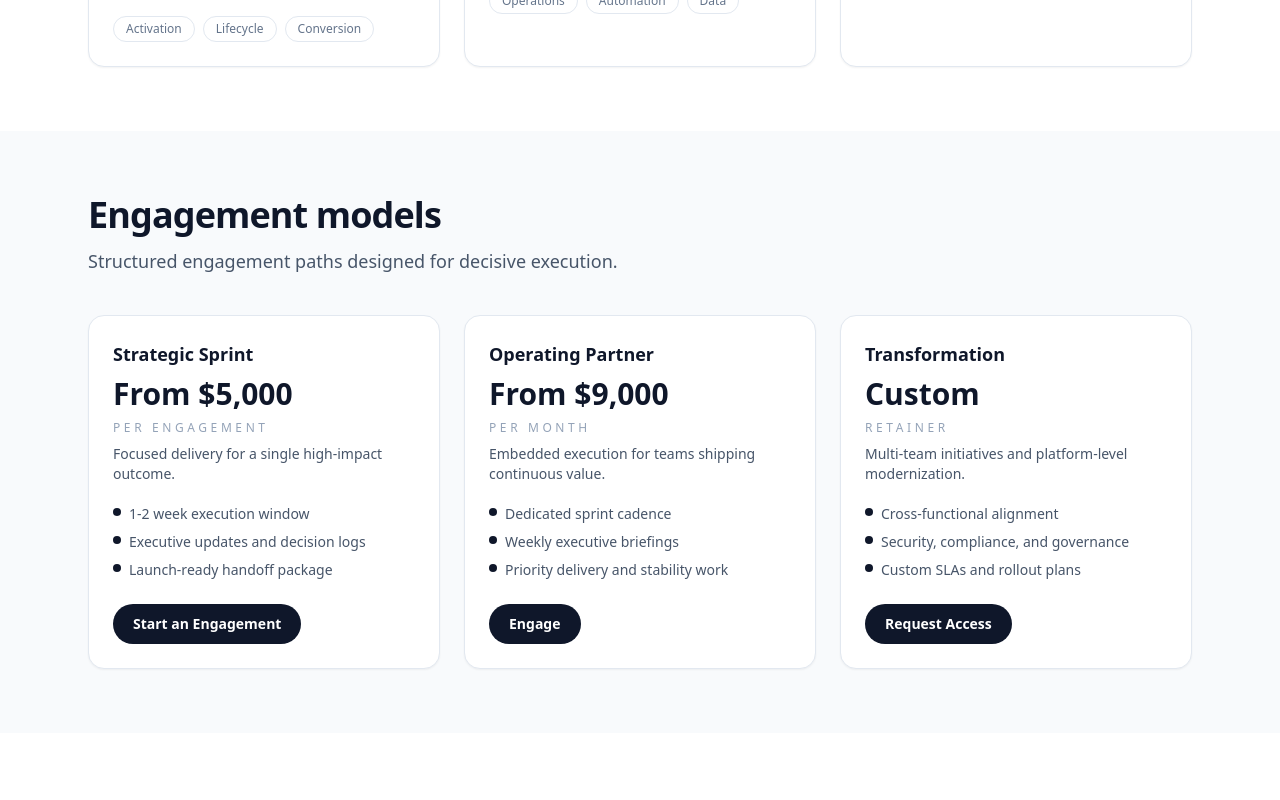
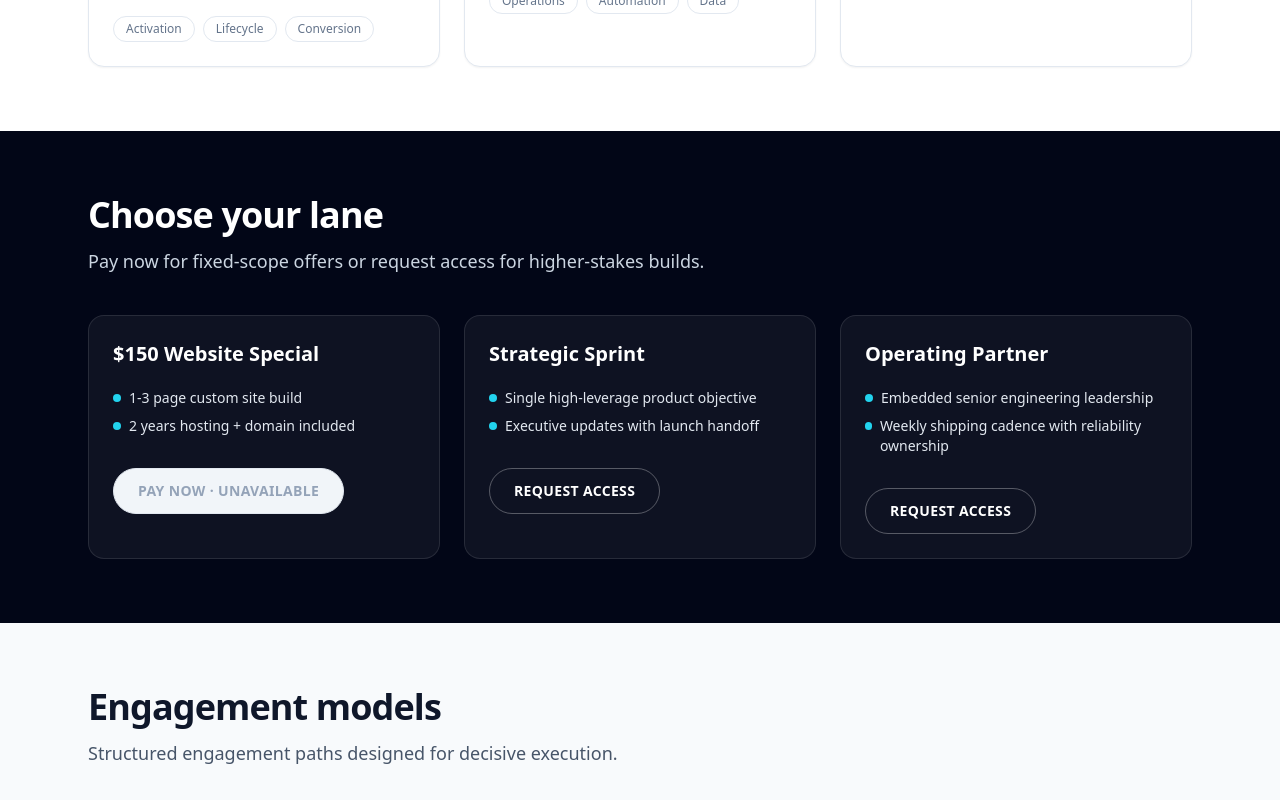
Before and after one commit to FeeTheDeveloper/ftd_thegoat-site, a Next.js app: page / in a window 1280 px wide. Shown: the part 2280-3080 px from the top of the page. Built offline with nearby package versions, Linux system fonts and the light colour scheme.

Commit message:
Add Square payment-link CTAs and new offers conversion flow

```diff
--- a/app/page.tsx
+++ b/app/page.tsx
@@ -3,6 +3,7 @@ import { FaqSection } from '../components/FaqSection';
 import { Footer } from '../components/Footer';
 import { HeroSection } from '../components/HeroSection';
 import { LaunchSplash } from '../components/LaunchSplash';
+import { OffersSection } from '../components/OffersSection';
 import { PortfolioSection } from '../components/PortfolioSection';
 import { PricingSection } from '../components/PricingSection';
 import { ProcessSection } from '../components/ProcessSection';
@@ -22,6 +23,10 @@ export default function HomePage() {
         <ServicesSection content={siteContent.services} />
         <ProcessSection content={siteContent.process} />
         <PortfolioSection content={siteContent.portfolio} />
+        <OffersSection
+          content={siteContent.offers}
+          specialOffer={siteContent.specialOffer}
+        />
         <PricingSection content={siteContent.pricing} />
         <FaqSection content={siteContent.faq} />
         <ContactSection
--- a/app/special/page.tsx
+++ b/app/special/page.tsx
@@ -2,6 +2,7 @@ import { Metadata } from 'next';
 import { siteContent } from '../../lib/content';
 import { Footer } from '../../components/Footer';
 import { LaunchSplash } from '../../components/LaunchSplash';
+import { PayNowButton } from '../../components/PayNowButton';
 import { SpecialOfferSection } from '../../components/SpecialOfferSection';
 import { StickyHeader } from '../../components/StickyHeader';
 
@@ -19,7 +20,6 @@ export default function SpecialPage() {
       <LaunchSplash />
       <StickyHeader content={siteContent.site} />
       <main>
-        {/* Hero Section */}
         <section className="bg-gradient-to-br from-slate-900 to-slate-800 py-24 text-white">
           <div className="mx-auto max-w-4xl px-6 text-center">
             <p className="mb-4 text-sm font-semibold uppercase tracking-wide text-amber-400">
@@ -34,19 +34,43 @@ export default function SpecialPage() {
           </div>
         </section>
 
-        {/* What's Included */}
         <SpecialOfferSection content={specialOffer} />
 
-        {/* CTA Section */}
-        <section className="bg-slate-100 py-20 px-6">
-          <div className="mx-auto max-w-2xl text-center">
-            <h2 className="mb-4 text-3xl font-bold text-slate-900">
-              Ready to Get Started?
-            </h2>
-            <p className="mb-8 text-slate-600">
-              This special offer is available for a limited time. Secure your
-              spot today.
+        <section className="bg-slate-100 px-6 py-20">
+          <div className="mx-auto max-w-2xl rounded-2xl border border-slate-200 bg-white p-10 text-center shadow-sm">
+            <h2 className="text-3xl font-bold text-slate-900">Pay &amp; Lock Your Spot</h2>
+            <p className="mt-4 text-slate-600">
+              Complete checkout in under a minute to reserve your build slot.
             </p>
+            <div className="mt-8 flex justify-center">
+              <PayNowButton href={specialOffer.checkoutUrl} label="Pay $150 Securely" />
+            </div>
+            <p className="mt-4 text-xs font-medium uppercase tracking-[0.2em] text-slate-500">
+              Secure Square checkout. Receipt emailed instantly.
+            </p>
+          </div>
+        </section>
+
+        <section className="border-y border-slate-200 bg-white px-6 py-10">
+          <div className="mx-auto grid max-w-6xl gap-4 md:grid-cols-3">
+            <div className="rounded-xl border border-slate-200 bg-slate-50 p-5">
+              <p className="text-sm font-semibold text-slate-900">After payment</p>
+              <p className="mt-2 text-sm text-slate-600">
+                You get an instant receipt plus a kickoff email with next steps.
+              </p>
+            </div>
+            <div className="rounded-xl border border-slate-200 bg-slate-50 p-5">
+              <p className="text-sm font-semibold text-slate-900">Discovery intake</p>
+              <p className="mt-2 text-sm text-slate-600">
+                Share goals, branding, and examples so the build starts clean.
+              </p>
+            </div>
+            <div className="rounded-xl border border-slate-200 bg-slate-50 p-5">
+              <p className="text-sm font-semibold text-slate-900">Delivery cadence</p>
+              <p className="mt-2 text-sm text-slate-600">
+                Initial draft ships fast, then polish and launch prep follow.
+              </p>
+            </div>
           </div>
         </section>
       </main>
--- a/components/ContactSection.tsx
+++ b/components/ContactSection.tsx
@@ -1,3 +1,6 @@
+'use client';
+
+import { FormEvent, useState } from 'react';
 import Link from 'next/link';
 import type { SiteContent } from '../lib/content';
 import { Section } from './Section';
@@ -9,7 +12,55 @@ interface ContactSectionProps {
   primaryCta: SiteContent['site']['primaryCta'];
 }
 
+type FormStatus = 'idle' | 'submitting' | 'success' | 'error';
+
 export function ContactSection({ content, primaryCta }: ContactSectionProps) {
+  const [status, setStatus] = useState<FormStatus>('idle');
+  const [errorMessage, setErrorMessage] = useState('');
+
+  async function handleSubmit(event: FormEvent<HTMLFormElement>) {
+    event.preventDefault();
+    setStatus('submitting');
+    setErrorMessage('');
+
+    const form = event.currentTarget;
+    const formData = new FormData(form);
+
+    const payload = {
+      name: String(formData.get('name') || ''),
+      email: String(formData.get('email') || ''),
+      engagement: String(formData.get('engagement') || ''),
+      timeline: String(formData.get('timeline') || ''),
+      outcomes: String(formData.get('outcomes') || ''),
+      pageUrl: window.location.href,
+    };
+
+    try {
+      const response = await fetch('/api/contact', {
+        method: 'POST',
+        headers: { 'Content-Type': 'application/json' },
+        body: JSON.stringify(payload),
+      });
+
+      if (!response.ok) {
+        const body = (await response.json().catch(() => null)) as
+          | { error?: string }
+          | null;
+        throw new Error(body?.error || 'Unable to submit your request right now.');
+      }
+
+      setStatus('success');
+      form.reset();
+    } catch (error) {
+      setStatus('error');
+      setErrorMessage(
+        error instanceof Error
+          ? error.message
+          : 'Unable to submit your request right now.'
+      );
+    }
+  }
+
   return (
     <Section id="contact" className="bg-slate-50">
       <div className="mx-auto flex w-full max-w-6xl flex-col gap-10 px-6">
@@ -56,12 +107,7 @@ export function ContactSection({ content, primaryCta }: ContactSectionProps) {
                 {content.form.description}
               </p>
             </div>
-            <form
-              className="grid w-full gap-4 lg:max-w-xl"
-              action="mailto:fee@feethedeveloper.com"
-              method="post"
-              encType="text/plain"
-            >
+            <form className="grid w-full gap-4 lg:max-w-xl" onSubmit={handleSubmit}>
               <div className="grid gap-4 md:grid-cols-2">
                 <div className="flex flex-col gap-2">
                   <label className="text-xs font-semibold uppercase tracking-[0.2em] text-slate-400">
@@ -69,6 +115,7 @@ export function ContactSection({ content, primaryCta }: ContactSectionProps) {
                   </label>
                   <input
                     name="name"
+                    required
                     placeholder="Your name"
                     className="rounded-xl border border-slate-200 px-4 py-2 text-sm text-slate-900 focus:border-slate-400 focus:outline-none"
                   />
@@ -80,6 +127,7 @@ export function ContactSection({ content, primaryCta }: ContactSectionProps) {
                   <input
                     type="email"
                     name="email"
+                    required
                     placeholder="name@company.com"
                     className="rounded-xl border border-slate-200 px-4 py-2 text-sm text-slate-900 focus:border-slate-400 focus:outline-none"
                   />
@@ -114,21 +162,31 @@ export function ContactSection({ content, primaryCta }: ContactSectionProps) {
                 <textarea
                   name="outcomes"
                   rows={4}
+                  required
                   placeholder="Share the outcomes, constraints, or targets."
                   className="rounded-xl border border-slate-200 px-4 py-2 text-sm text-slate-900 focus:border-slate-400 focus:outline-none"
                 />
               </div>
-              <div className="flex items-center justify-between">
+              <div className="flex flex-col gap-3 sm:flex-row sm:items-center sm:justify-between">
                 <p className="text-xs text-slate-500">
                   Engagement requests are reviewed daily.
                 </p>
                 <button
                   type="submit"
-                  className="inline-flex items-center justify-center rounded-full bg-slate-900 px-5 py-2.5 text-sm font-semibold text-white transition hover:bg-slate-800"
+                  disabled={status === 'submitting'}
+                  className="inline-flex items-center justify-center rounded-full bg-slate-900 px-5 py-2.5 text-sm font-semibold text-white transition hover:bg-slate-800 disabled:cursor-not-allowed disabled:opacity-60"
                 >
-                  {content.form.buttonLabel}
+                  {status === 'submitting' ? 'Submitting...' : content.form.buttonLabel}
                 </button>
               </div>
+              {status === 'success' ? (
+                <p className="text-sm font-medium text-emerald-600">
+                  Thanks — your request is in. Expect a response within two business days.
+                </p>
+              ) : null}
+              {status === 'error' ? (
+                <p className="text-sm font-medium text-rose-600">{errorMessage}</p>
+              ) : null}
             </form>
           </div>
         </div>
--- a/components/LaunchSplash.tsx
+++ b/components/LaunchSplash.tsx
@@ -34,7 +34,7 @@ export function LaunchSplash() {
 
   return (
     <div
-      className={`fixed inset-0 z-50 flex items-center justify-center bg-gradient-to-br from-slate-950 to-slate-900 transition-all duration-700 ease-out ${
+      className={`pointer-events-none fixed inset-0 z-50 flex items-center justify-center bg-gradient-to-br from-slate-950 to-slate-900 transition-all duration-700 ease-out ${
         fading ? 'opacity-0 scale-95' : 'opacity-100 scale-100'
       }`}
     >
--- /dev/null
+++ b/components/OffersSection.tsx
@@ -0,0 +1,76 @@
+import Link from 'next/link';
+import type { SiteContent } from '../lib/content';
+import { PayNowButton } from './PayNowButton';
+import { Section } from './Section';
+
+interface OffersSectionProps {
+  content: SiteContent['offers'];
+  specialOffer: SiteContent['specialOffer'];
+}
+
+const offerCards = [
+  {
+    key: 'website-special',
+    title: '$150 Website Special',
+    highlights: ['1-3 page custom site build', '2 years hosting + domain included'],
+    ctaLabel: 'Pay Now',
+    type: 'pay' as const,
+  },
+  {
+    key: 'strategic-sprint',
+    title: 'Strategic Sprint',
+    highlights: ['Single high-leverage product objective', 'Executive updates with launch handoff'],
+    ctaLabel: 'Request Access',
+    type: 'contact' as const,
+  },
+  {
+    key: 'operating-partner',
+    title: 'Operating Partner',
+    highlights: ['Embedded senior engineering leadership', 'Weekly shipping cadence with reliability ownership'],
+    ctaLabel: 'Request Access',
+    type: 'contact' as const,
+  },
+];
+
+export function OffersSection({ content, specialOffer }: OffersSectionProps) {
+  return (
+    <Section id="offers" className="bg-slate-950 text-white">
+      <div className="mx-auto flex w-full max-w-6xl flex-col gap-10 px-6">
+        <div className="space-y-3">
+          <h2 className="text-3xl font-semibold tracking-tight sm:text-4xl">{content.title}</h2>
+          <p className="max-w-2xl text-base text-slate-300 sm:text-lg">{content.subtitle}</p>
+        </div>
+        <div className="grid gap-6 lg:grid-cols-3">
+          {offerCards.map((offer) => (
+            <article
+              key={offer.key}
+              className="flex h-full flex-col rounded-2xl border border-white/10 bg-white/5 p-6"
+            >
+              <h3 className="text-xl font-semibold">{offer.title}</h3>
+              <ul className="mt-5 space-y-2 text-sm text-slate-200">
+                {offer.highlights.map((highlight) => (
+                  <li key={highlight} className="flex gap-2">
+                    <span className="mt-1.5 h-2 w-2 rounded-full bg-cyan-400" />
+                    <span>{highlight}</span>
+                  </li>
+                ))}
+              </ul>
+              <div className="mt-8">
+                {offer.type === 'pay' ? (
+                  <PayNowButton href={specialOffer.checkoutUrl} label={offer.ctaLabel} />
+                ) : (
+                  <Link
+                    href="#contact"
+                    className="inline-flex items-center justify-center rounded-full border border-white/30 px-6 py-3 text-sm font-bold uppercase tracking-wide transition hover:border-cyan-400 hover:text-cyan-300"
+                  >
+                    {offer.ctaLabel}
+                  </Link>
+                )}
+              </div>
+            </article>
+          ))}
+        </div>
+      </div>
+    </Section>
+  );
+}
--- /dev/null
+++ b/components/PayNowButton.tsx
@@ -0,0 +1,44 @@
+interface PayNowButtonProps {
+  href?: string;
+  label: string;
+  variant?: 'primary' | 'secondary';
+}
+
+const variantStyles: Record<NonNullable<PayNowButtonProps['variant']>, string> = {
+  primary:
+    'bg-gradient-to-r from-emerald-500 via-cyan-500 to-indigo-500 text-white shadow-lg shadow-cyan-500/30 hover:shadow-cyan-500/50 focus-visible:outline-cyan-500',
+  secondary:
+    'border border-slate-300 bg-white text-slate-900 hover:border-cyan-500 hover:text-cyan-700 focus-visible:outline-cyan-500',
+};
+
+export function PayNowButton({
+  href,
+  label,
+  variant = 'primary',
+}: PayNowButtonProps) {
+  const isAvailable = Boolean(href);
+
+  if (!isAvailable) {
+    return (
+      <span
+        aria-disabled="true"
+        className="inline-flex cursor-not-allowed items-center justify-center rounded-full border border-slate-200 bg-slate-100 px-6 py-3 text-sm font-bold uppercase tracking-wide text-slate-400"
+      >
+        {label} · Unavailable
+      </span>
+    );
+  }
+
+  return (
+    <a
+      href={href}
+      target="_blank"
+      rel="noopener noreferrer"
+      className={`inline-flex items-center justify-center rounded-full px-6 py-3 text-sm font-bold uppercase tracking-wide transition duration-300 hover:-translate-y-0.5 hover:brightness-105 focus-visible:outline focus-visible:outline-2 focus-visible:outline-offset-2 ${
+        variantStyles[variant]
+      }`}
+    >
+      {label}
+    </a>
+  );
+}
--- a/components/PricingSection.tsx
+++ b/components/PricingSection.tsx
@@ -1,4 +1,5 @@
 import type { SiteContent } from '../lib/content';
+import { PayNowButton } from './PayNowButton';
 import { Section } from './Section';
 import { SectionHeading } from './SectionHeading';
 import { Button } from './Button';
@@ -13,18 +14,17 @@ export function PricingSection({ content }: PricingSectionProps) {
       <div className="mx-auto flex w-full max-w-6xl flex-col gap-10 px-6">
         <SectionHeading title={content.title} subtitle={content.subtitle} />
         <div className="grid gap-6 lg:grid-cols-3">
-          {content.tiers.map((tier) => (
+          {content.tiers.map((tier) => {
+            const isPaymentLink = tier.cta.href.startsWith('http');
+
+            return (
               <div
                 key={tier.name}
                 className="flex h-full flex-col rounded-2xl border border-slate-200 bg-white p-6 shadow-sm"
               >
                 <div className="space-y-2">
-                <h3 className="text-lg font-semibold text-slate-900">
-                  {tier.name}
-                </h3>
-                <p className="text-3xl font-semibold text-slate-900">
-                  {tier.price}
-                </p>
+                  <h3 className="text-lg font-semibold text-slate-900">{tier.name}</h3>
+                  <p className="text-3xl font-semibold text-slate-900">{tier.price}</p>
                   <p className="text-xs uppercase tracking-[0.3em] text-slate-400">
                     {tier.cadence}
                   </p>
@@ -39,10 +39,15 @@ export function PricingSection({ content }: PricingSectionProps) {
                   ))}
                 </ul>
                 <div className="mt-6">
+                  {isPaymentLink ? (
+                    <PayNowButton href={tier.cta.href} label={tier.cta.label} variant="secondary" />
+                  ) : (
                     <Button href={tier.cta.href} label={tier.cta.label} />
+                  )}
                 </div>
               </div>
-          ))}
+            );
+          })}
         </div>
       </div>
     </Section>
--- a/lib/content.ts
+++ b/lib/content.ts
@@ -1,3 +1,9 @@
+const squareLinks = {
+  websiteSpecial: process.env.NEXT_PUBLIC_SQUARE_150_PAYMENT_LINK || '',
+  strategicSprint: process.env.NEXT_PUBLIC_SQUARE_STRATEGIC_SPRINT_LINK || '',
+  operatingPartner: process.env.NEXT_PUBLIC_SQUARE_OPERATING_PARTNER_LINK || '',
+};
+
 export const siteContent = {
   brand: {
     logos: {
@@ -115,6 +121,11 @@ export const siteContent = {
       },
     ],
   },
+  offers: {
+    title: 'Choose your lane',
+    subtitle:
+      'Pay now for fixed-scope offers or request access for higher-stakes builds.',
+  },
   pricing: {
     title: 'Engagement models',
     subtitle:
@@ -130,7 +141,10 @@ export const siteContent = {
           'Executive updates and decision logs',
           'Launch-ready handoff package',
         ],
-        cta: { label: 'Start an Engagement', href: '#contact' },
+        cta: {
+          label: 'Pay Strategic Sprint',
+          href: squareLinks.strategicSprint || '#contact',
+        },
       },
       {
         name: 'Operating Partner',
@@ -142,7 +156,10 @@ export const siteContent = {
           'Weekly executive briefings',
           'Priority delivery and stability work',
         ],
-        cta: { label: 'Engage', href: '#contact' },
+        cta: {
+          label: 'Pay Operating Partner',
+          href: squareLinks.operatingPartner || '#contact',
+        },
       },
       {
         name: 'Transformation',
@@ -220,6 +237,7 @@ export const siteContent = {
     subtitle: 'Top 10 Yelp Dallas Celebration',
     description:
       'Complete website design, 2‑year hosting, and domain registration for a single $150 fee. Limited-time offer.',
+    checkoutUrl: squareLinks.websiteSpecial,
     bulletPoints: [
       'Custom website design (1–3 pages)',
       '2 years of hosting included',
```
Also changed, not shown: 1 other file (tests, documents, lock files or other folders). Lines whose indentation alone changed are shown as unchanged.
